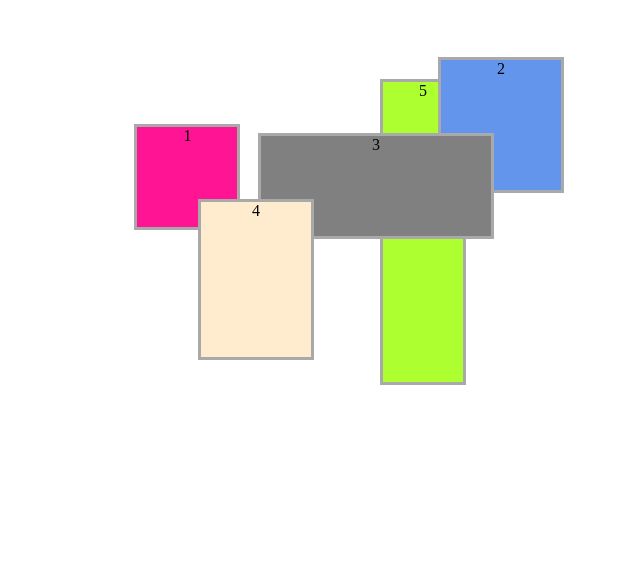
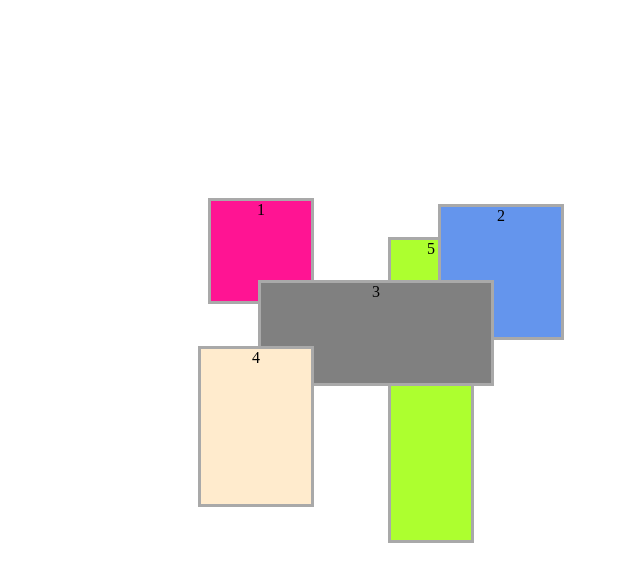
Before and after one commit to zeena83/zeena83.github.io, a plain HTML site: page Övning3.html in a window 1280 px wide. Shown: the part 65-646 px from the top of the page, without its empty margins (0-640 px from the left). Drawn offline with Linux system fonts and the light colour scheme.

Commit message:
Add files via upload

```diff
--- a/Övning3.html
+++ b/Övning3.html
@@ -2,8 +2,9 @@
 <html>
 <head>
 	<meta charset="utf-8">
+<title>ÖVNINGAR 3</title>
+	<style type="text/css">
 
-	<style type="text/css">
 
 		#t1
 		{
@@ -13,7 +14,8 @@
 	    background-color: deeppink;
 		border-color: darkgray;
 		text-align: center;
-			margin: 10% ;
+	    margin: 200px;
+		position: relative;
 
 		}
 		.t2
@@ -24,7 +26,8 @@
 			background-color: cornflowerblue;
 			border-color: darkgray;
 			text-align: center;
-			position: relative; bottom:300px; left:430px;
+			position: relative;
+			bottom:300px; left:430px;
 
 		}
 		.t3
@@ -35,7 +38,8 @@
 			background-color: gray;
 			border-color: darkgray;
 			text-align: center;
-			position: relative; bottom:360px; left:250px;
+			position: relative;
+			bottom:360px; left:250px;
 
 
 		}
@@ -47,7 +51,8 @@
 			background-color: blanchedalmond;
 			border-color: darkgray;
 			text-align: center;
-            position: relative; bottom:400px; left:190px;
+            position: relative;
+			bottom:400px; left:190px;
 
 
 		}
@@ -60,11 +65,12 @@
 			background-color: greenyellow;
 			border-color: darkgray;
 			text-align: center;
-            position:absolute; bottom:350px; left:380px;
+            position:relative;
+			bottom:670px; left:380px;
 			z-index:-2
 		}
 	</style>
-	<title>ÖVNINGAR 3</title>
+
 	</head>
 
 
```
